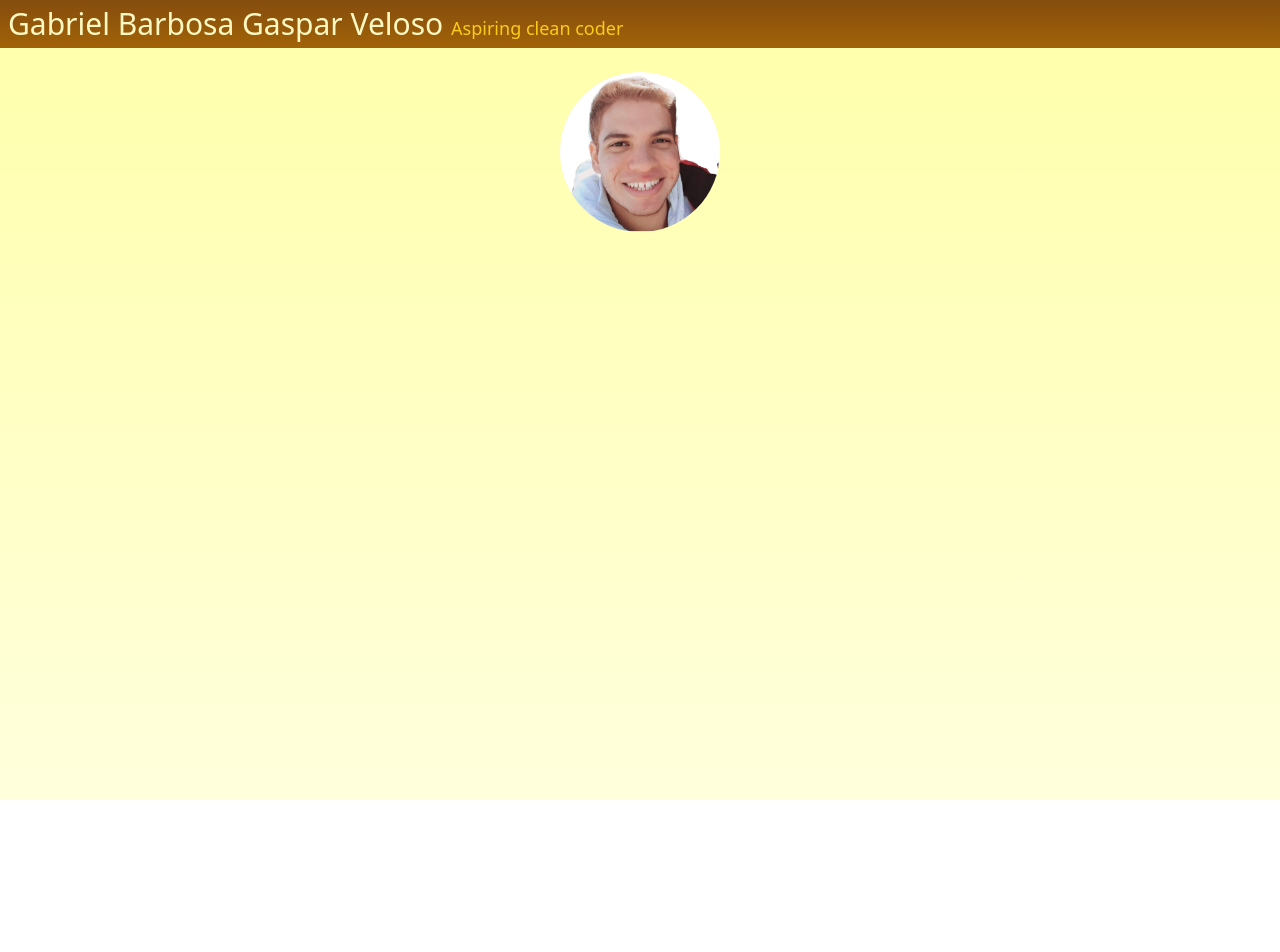
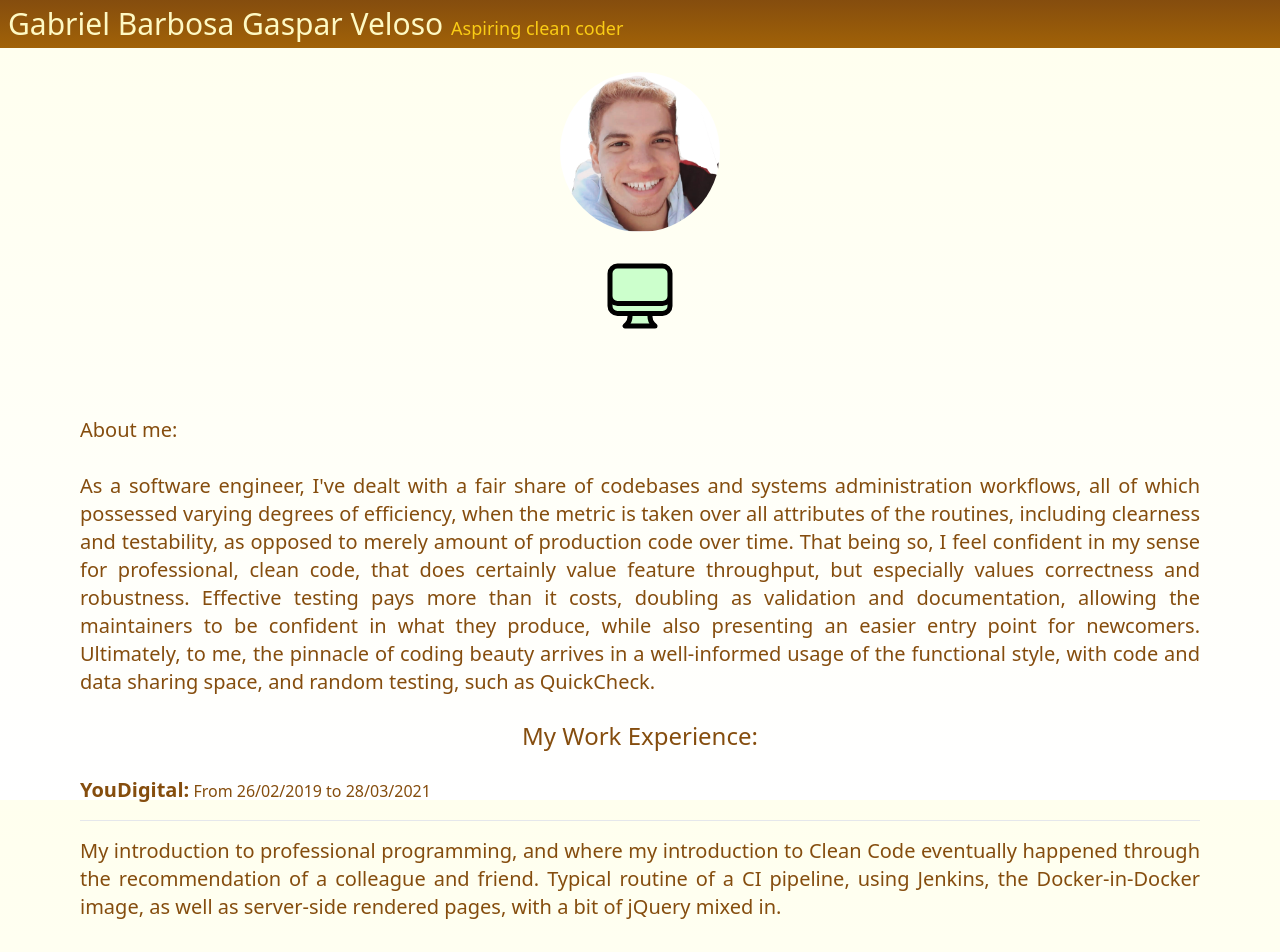
Before and after one commit to GabrielBarbosaGV/GabrielBarbosaGV.github.io, a SvelteKit app: page / in a window 1280 px wide. Shown: the top 952 px of the page. Before the commit the page ends 800 px from the top, so only its background shows below. Built offline with nearby package versions, Linux system fonts and the light colour scheme.

Commit message:
Adding work experiences

```diff
--- a/src/routes/+layout.svelte
+++ b/src/routes/+layout.svelte
@@ -6,7 +6,7 @@
 
 <style>
   :global(body) {
-    background: linear-gradient(to bottom, #FFFFAA, #FFFFDD) no-repeat center center fixed;
+    background: linear-gradient(to bottom, #FFFFEE, #FFFFFF) no-repeat center center fixed;
     min-height: 100vh;
   }
 </style>
--- a/src/routes/+page.svelte
+++ b/src/routes/+page.svelte
@@ -1,3 +1,7 @@
+<script lang="ts">
+  import WorkExperience from './WorkExperience.svelte';
+</script>
+
 <div
   class="
     h-[3em]
@@ -84,3 +88,90 @@
     />
 
 </div>
+
+<div
+  class="
+    flex
+    justify-center
+    align-middle
+  "
+  >
+
+  <!-- Computer icon -->
+  <svg xmlns="http://www.w3.org/2000/svg" fill="#CCFFCC" viewBox="0 0 24 24" stroke-width="1.5" stroke="#000000" class="w-20 h-20">
+    <path stroke-linecap="round" stroke-linejoin="round" d="M9 17.25v1.007a3 3 0 01-.879 2.122L7.5 21h9l-.621-.621A3 3 0 0115 18.257V17.25m6-12V15a2.25 2.25 0 01-2.25 2.25H5.25A2.25 2.25 0 013 15V5.25m18 0A2.25 2.25 0 0018.75 3H5.25A2.25 2.25 0 003 5.25m18 0V12a2.25 2.25 0 01-2.25 2.25H5.25A2.25 2.25 0 013 12V5.25" />
+  </svg>
+
+</div>
+
+<div
+  class="
+    m-6
+    md:m-20
+    text-yellow-800
+  "
+  >
+
+  <p
+    class="
+      text-justify
+      text-md
+      md:text-xl
+    "
+    >
+
+    About me:
+
+    <br>
+    <br>
+
+    As a software engineer, I've dealt with a fair share of codebases and systems
+    administration workflows, all of which possessed varying degrees of efficiency,
+    when the metric is taken over all attributes of the routines, including clearness
+    and testability, as opposed to merely amount of production code over time.
+    That being so, I feel confident in my sense for professional, clean code, that
+    does certainly value feature throughput, but especially values correctness and
+    robustness. Effective testing pays more than it costs, doubling as validation and
+    documentation, allowing the maintainers to be confident in what they produce,
+    while also presenting an easier entry point for newcomers. Ultimately, to me,
+    the pinnacle of coding beauty arrives in a well-informed usage of the functional
+    style, with code and data sharing space, and random testing, such as
+    QuickCheck.
+
+  </p>
+
+  <div
+    class="
+      flex
+      justify-center
+      align-middle
+      m-6
+      text-xl
+      md:text-2xl
+    "
+    >
+
+    My Work Experience:
+
+  </div>
+
+  <WorkExperience title="YouDigital" startDate="26/02/2019" endDate="28/03/2021">
+    My introduction to professional programming, and where my introduction to Clean Code
+    eventually happened through the recommendation of a colleague and friend. Typical
+    routine of a CI pipeline, using Jenkins, the Docker-in-Docker image, as well as
+    server-side rendered pages, with a bit of jQuery mixed in.
+  </WorkExperience>
+
+  <WorkExperience title="B2W Digital (Americanas)" startDate="10/04/2021" endDate="30/08/2021">
+    Great opportunity to work with Elixir + Phoenix, as well as Ruby on Rails. A lot of fun,
+    and the line in the sand that marks my seeking of opportunity outside of Brazil, due to
+    unfortunate economical, health and security conditions. I am extremely grateful for the
+    opportunity I was given.
+  </WorkExperience>
+
+  <WorkExperience title="EDGE" startDate="01/09/2021">
+    My current job, through which I have been working with BNP Paribas. All of the skills I've
+    mustered - be they from the other professional experiences, or own time spent learning -
+    are ultimately put to the test.
+  </WorkExperience>
+</div>
--- /dev/null
+++ b/src/routes/WorkExperience.svelte
@@ -0,0 +1,41 @@
+<script lang="ts">
+  export let title: string;
+  export let startDate: string;
+  export let endDate = "none";
+
+</script>
+
+<div class="mb-10">
+  <span
+    class="
+      text-md
+      md:text-xl
+    "
+    >
+
+    <strong>{title}:</strong>
+
+  </span>
+
+  <span>
+    {#if endDate === "none"}
+      From {startDate} (Current)
+    {:else}
+      From {startDate} to {endDate}
+    {/if}
+  </span>
+
+  <hr class="my-4">
+
+  <p
+    class="
+      text-md
+      md:text-xl
+      text-justify
+    "
+    >
+
+    <slot />
+
+  </p>
+</div>
```
